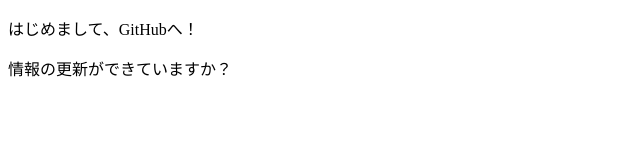
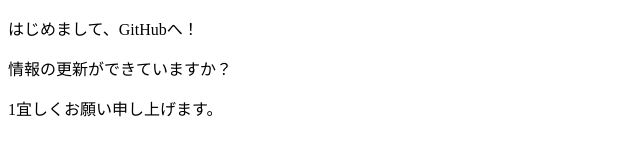
Before and after one commit to c3230028/www, a plain HTML site: page index.html in a window 1280 px wide. Shown: the whole page, without its empty margins (0-640 px from the left). Drawn offline with Linux system fonts and the light colour scheme.

Commit message:
Update index.html

```diff
--- a/index.html
+++ b/index.html
@@ -9,5 +9,6 @@
 <body>
   <p>はじめまして、GitHubへ！</p>
   <p>情報の更新ができていますか？</p>
+  <p>1宜しくお願い申し上げます。</p>
 </body>
 </html>
```
